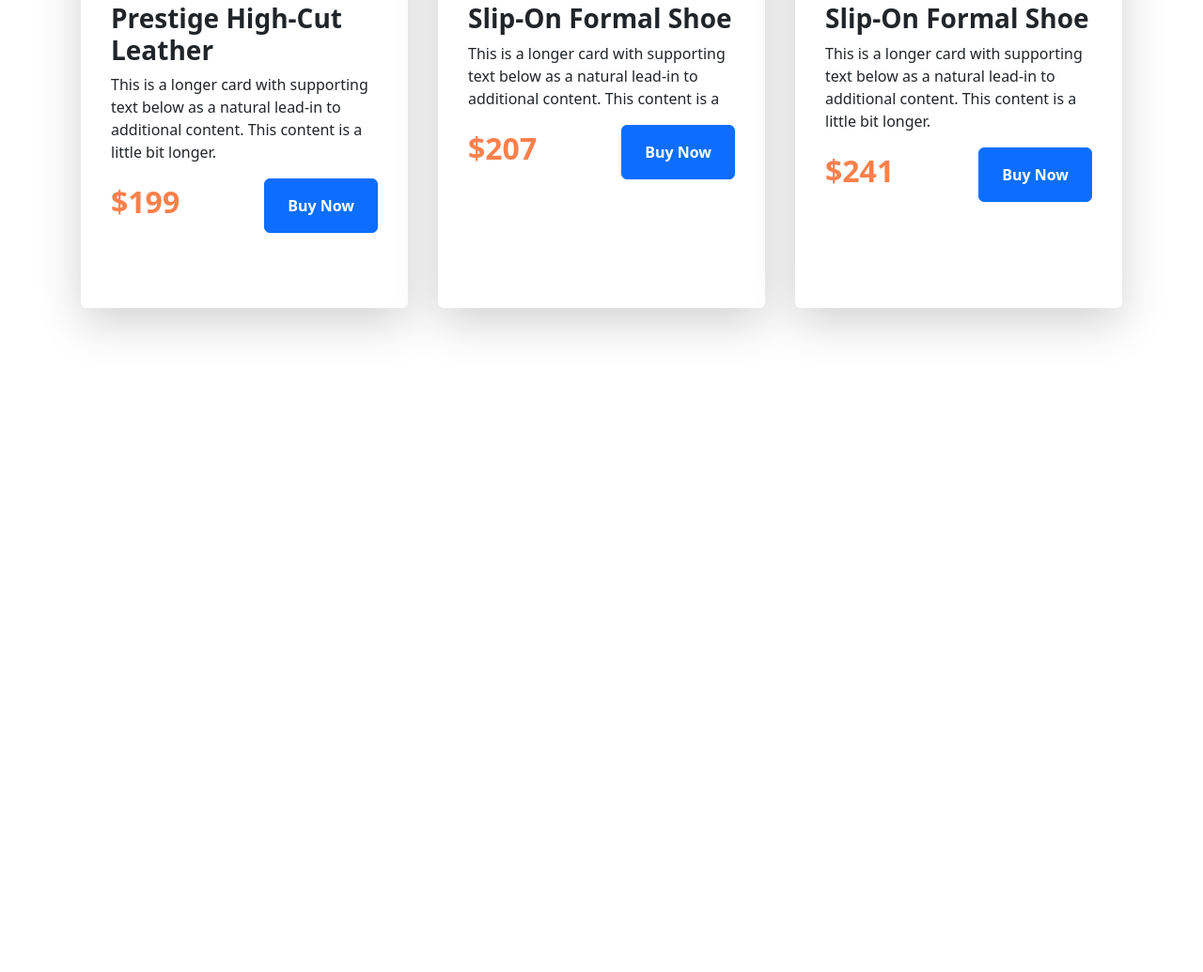
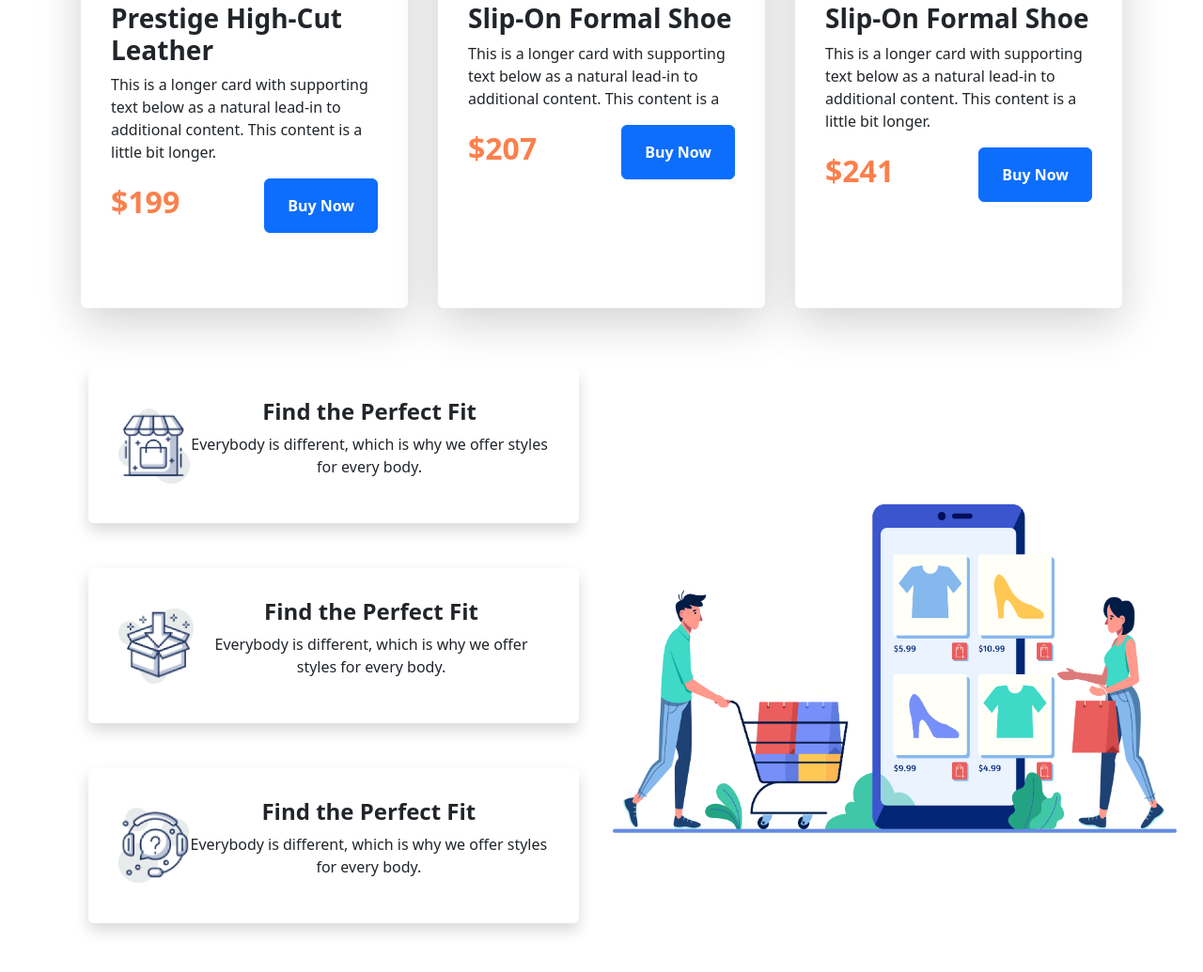
Before and after one commit to erfan-sahil/nike-react-website, a plain HTML site: page index.html in a window 1280 px wide. Shown: the part 1833-2868 px from the top of the page at 94% size. Before the commit the page ends 2225 px from the top, so only its background shows below. Drawn offline with nearby package versions, Linux system fonts and the light colour scheme.

Commit message:
footer-part-end

```diff
--- a/index.html
+++ b/index.html
@@ -232,7 +232,75 @@
 
      <!-- footer-part-start -->
 
-<footer>
+<footer class="container">
+
+<section class="row d-flex align-items-center my-5">
+
+<div class="col-6">
+    <div class="container overflow-hidden text-center">
+        <!-- <div class="row gx-5"> -->
+
+
+          <div class="col shadow p-3 mb-5 bg-white rounded">
+           <div class="p-3 d-flex align-items-center">
+            <img src="nike-react-main/icons/image 12.png" class="footer-icon" alt="">
+
+            <div>
+                <h4 class="fw-bold">Find the Perfect Fit</h4>
+                <p>Everybody is different, which is why we
+                    offer styles for every body.</p>
+            </div>
+
+           </div>
+          </div>
+
+
+
+          <div class="col shadow p-3 mb-5 bg-white rounded">
+           <div class="p-3 d-flex align-items-center">
+            <img src="nike-react-main/icons/image 13.png" class="footer-icon" alt="">
+
+            <div>
+                <h4 class="fw-bold">Find the Perfect Fit</h4>
+                <p>Everybody is different, which is why we
+                    offer styles for every body.</p>
+            </div>
+
+           </div>
+          </div>
+
+
+          <div class="col shadow p-3 mb-5 bg-white rounded">
+           <div class="p-3 d-flex align-items-center">
+            <img src="nike-react-main/icons/image 14.png" class="footer-icon" alt="">
+
+            <div>
+                <h4 class="fw-bold">Find the Perfect Fit</h4>
+                <p>Everybody is different, which is why we
+                    offer styles for every body.</p>
+            </div>
+
+           </div>
+          </div>
+
+
+
+
+
+
+        <!-- </div> -->
+      </div>
+
+</div>
+
+
+
+<div class="col-6">
+                <img src="nike-react-main/icons/XMLID 1.png" class="footer-img" alt="">
+</div>
+
+</section>
+
 
 </footer>
 
--- a/style.css
+++ b/style.css
@@ -24,3 +24,13 @@
     height: 311px;
     width: 311px;
 }
+
+.footer-img{
+    width: 600px;
+    height: 350px;
+}
+
+.footer-icon{
+    height: 80px;
+    width: 80px;
+}
```
